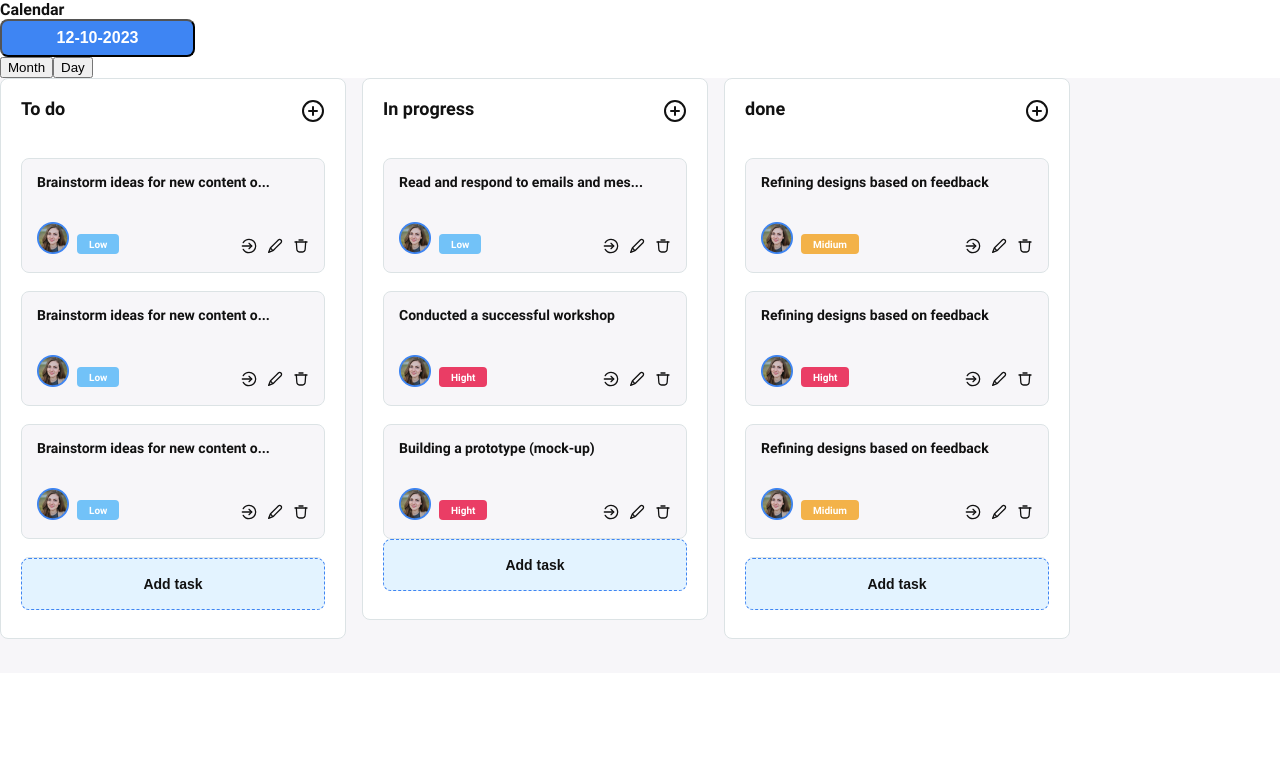
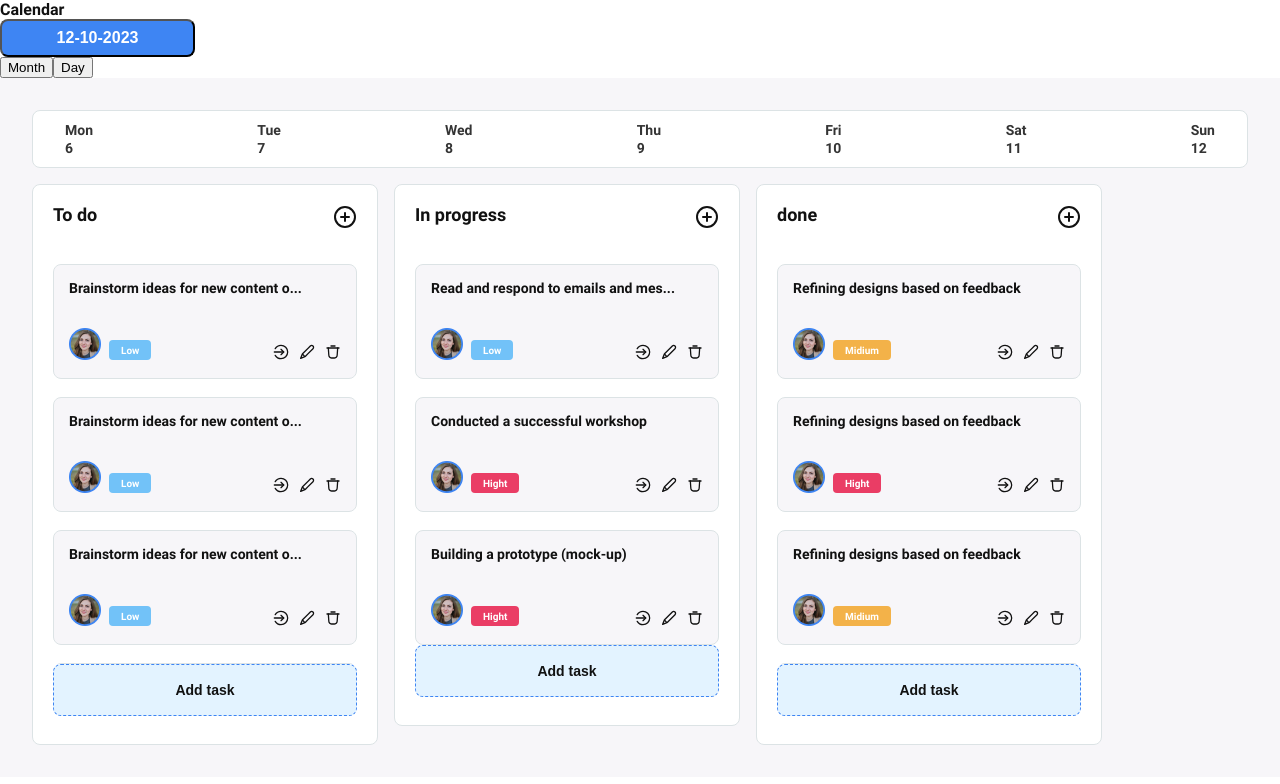
Before and after one commit to Dimitri-Y/GooseTrack-group-7, a React (Vite) app: page /GooseTrack-group-7/calendar/day/monday in a window 1280 px wide. Shown: the top 784 px of the page. Built offline with nearby package versions, Linux system fonts and the light colour scheme.

Commit message:
added base styles to DayCalendarHead

```diff
--- a/src/components/ChoosedDay/ChoosedDay.styled.js
+++ b/src/components/ChoosedDay/ChoosedDay.styled.js
@@ -1,6 +1,7 @@
 import styled from 'styled-components';
 
 export const ContainerSection = styled.section`
-
   box-sizing: border-box;
+  background-color: #f7f6f9;
+  padding: 32px;
 `;
--- a/src/components/DayCalendarHead/DayCalendarHead.jsx
+++ b/src/components/DayCalendarHead/DayCalendarHead.jsx
@@ -1,15 +1,38 @@
+import { List, ListItem } from './DayCalendarHead.styled';
+
 const DayCalendarHead = () => {
-  console.log();
+
   return (
-    <ul>
-      <li></li>
-      <li></li>
-      <li></li>
-      <li></li>
-      <li></li>
-      <li></li>
-      <li></li>
-    </ul>
+    <List>
+      <ListItem>
+        <span>Mon</span>
+        <span>6</span>
+      </ListItem>
+      <ListItem>
+        <span>Tue</span>
+        <span>7</span>
+      </ListItem>
+      <ListItem>
+        <span>Wed</span>
+        <span>8</span>
+      </ListItem>
+      <ListItem>
+        <span>Thu</span>
+        <span>9</span>
+      </ListItem>
+      <ListItem>
+        <span>Fri</span>
+        <span>10</span>
+      </ListItem>
+      <ListItem>
+        <span>Sat</span>
+        <span>11</span>
+      </ListItem>
+      <ListItem>
+        <span>Sun</span>
+        <span>12</span>
+      </ListItem>
+    </List>
   );
 };
 export default DayCalendarHead;
--- a/src/components/DayCalendarHead/DayCalendarHead.styled.js
+++ b/src/components/DayCalendarHead/DayCalendarHead.styled.js
@@ -0,0 +1,20 @@
+import styled from 'styled-components';
+
+export const List = styled.ul`
+  display: flex;
+  justify-content: space-between;
+  padding: 10px 32px;
+  margin-bottom: 16px;
+  border: 1px solid #dce3e5;
+  border-radius: 8px;
+  font-size: 14px;
+  font-weight: 600;
+  line-height: 18px;
+  color: #343434;
+  background-color: #ffffff;
+`;
+
+export const ListItem = styled.li`
+  display: flex;
+  flex-direction: column;
+`;
--- a/src/components/TasksColumnsList/TasksColumnsList.styled.js
+++ b/src/components/TasksColumnsList/TasksColumnsList.styled.js
@@ -5,7 +5,6 @@ export const ContainerColumsList = styled.div`
   /* justify-content: center; */
   gap: 16px;
   max-width: 100vw;
-  padding-bottom: 34px;
-  background-color: #f7f6f9;
+  background-color: transparent;
   overflow-y: scroll;
 `;
```
